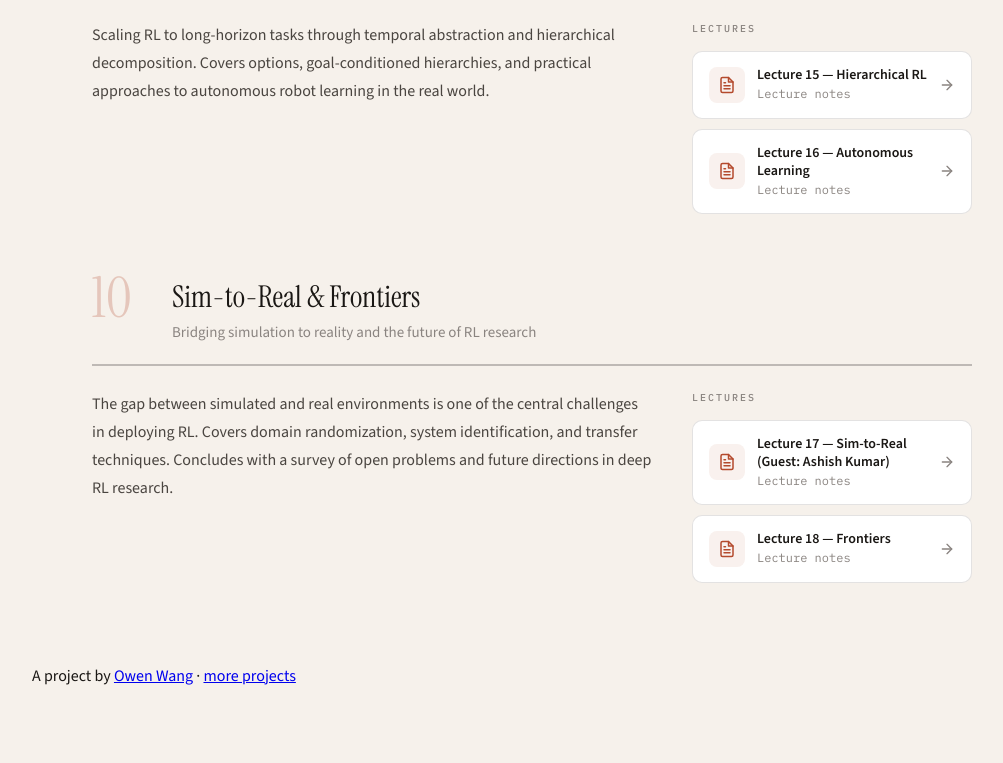
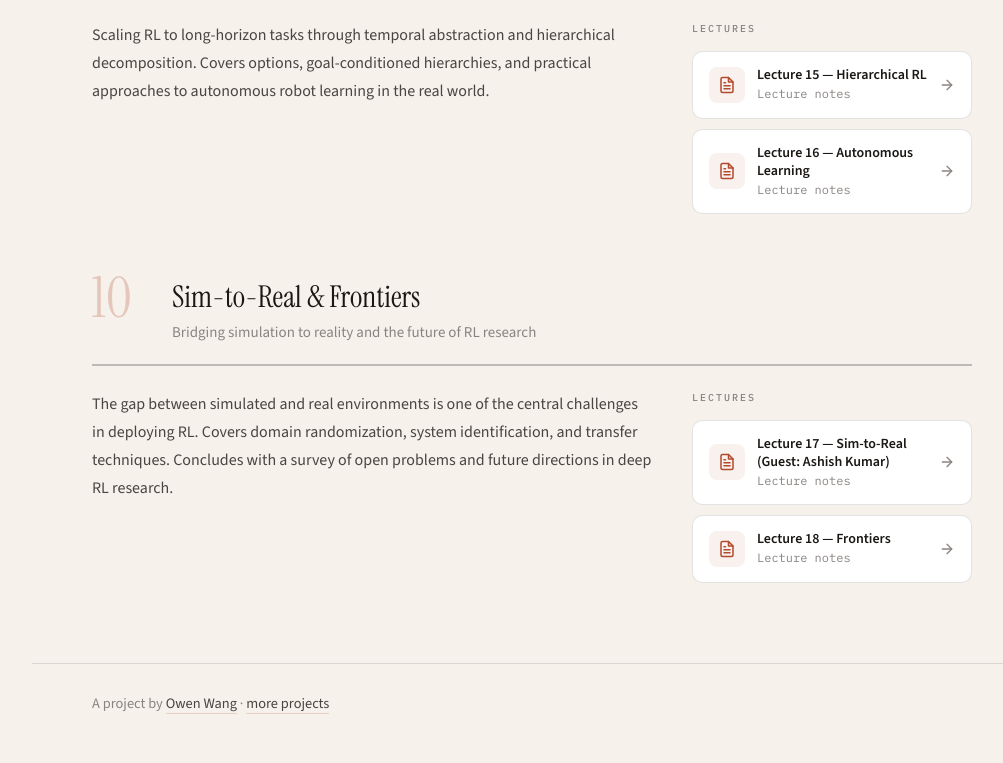
Before and after one commit to Maninae/cs224r, a plain HTML site: page index.html in a window 1280 px wide. Shown: the part 3714-4477 px from the top of the page, without its empty margins (248-1251 px from the left). Before the commit the page ends 4402 px from the top, so only its background shows below. Drawn offline with nearby package versions, Linux system fonts and the light colour scheme.

Commit message:
Add hub footer backlink to index

```diff
--- a/styles/shared.css
+++ b/styles/shared.css
@@ -1054,3 +1054,24 @@ body::before {
   .callout { padding: 18px 20px; }
   .algorithm { padding: 18px 20px; }
 }
+
+/* ── Hub footer (index) ── */
+.site-footer {
+  max-width: 1200px;
+  margin: 0 auto;
+  padding: 28px 60px 48px;
+  border-top: 1px solid var(--rule);
+  font-family: var(--sans);
+  font-size: 0.9rem;
+  color: var(--ink-muted);
+}
+.site-footer a {
+  color: var(--ink-light);
+  text-decoration: none;
+  border-bottom: 1px solid var(--accent-border);
+}
+.site-footer a:hover { color: var(--accent); }
+
+@media (max-width: 768px) {
+  .site-footer { padding: 24px 24px 40px; }
+}
```
